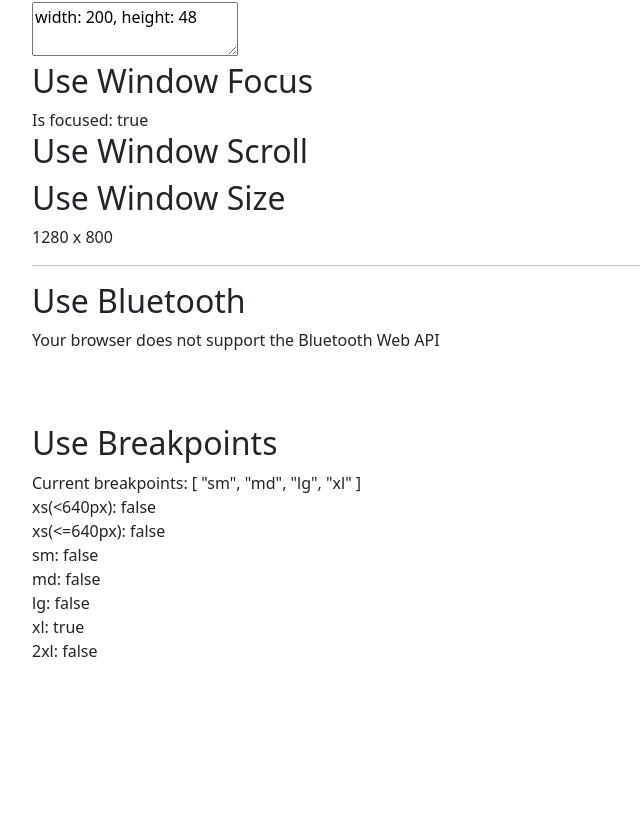
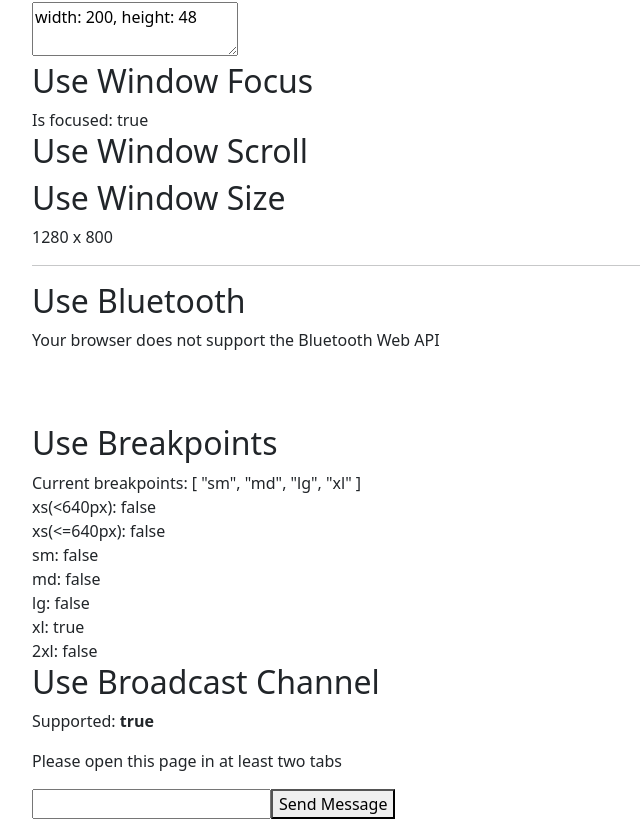
Before and after one commit to UlakhovichKate/vueUse, a Vue app in the folder vueUse/: page / in a window 1280 px wide. Shown: the part 3697-4516 px from the top of the page, without its empty margins (0-640 px from the left). Before the commit the page ends 4360 px from the top, so only its background shows below. Built offline with nearby package versions, Linux system fonts and the light colour scheme; no server answers.

Commit message:
UseBroadcastChannel.vue

```diff
--- a/vueUse/src/App.vue
+++ b/vueUse/src/App.vue
@@ -29,6 +29,7 @@
     <hr>
     <use-bluetooth/>
     <use-breakpoints/>
+    <use-broadcast-channel/>
   </main>
 </template>
 
@@ -60,6 +61,8 @@
   import UseWindowSize from "./vueUseComponents/UseWindowSize.vue";
   import UseBluetooth from "./vueUseComponents/UseBluetooth.vue";
   import UseBreakpoints from "./vueUseComponents/UseBreakpoints.vue";
+  import UseBroadcastChannel from "./vueUseComponents/UseBroadcastChannel.vue";
+
 
 </script>
 
--- /dev/null
+++ b/vueUse/src/vueUseComponents/UseBroadcastChannel.vue
@@ -0,0 +1,50 @@
+<script setup lang="ts">
+import { ref, watch } from 'vue'
+import { useBroadcastChannel } from '@vueuse/core'
+
+const {
+  isSupported,
+  data,
+  post,
+  error,
+} = useBroadcastChannel({ name: 'vueuse-demo-channel' })
+
+const message = ref('')
+
+watch(data, () => {
+  if (data.value)
+    alert(data.value)
+})
+</script>
+
+<template>
+  <h2>Use Broadcast Channel</h2>
+  <div>
+    <p>
+      Supported:
+      <b>{{ isSupported }}</b>
+    </p>
+
+    <p>Please open this page in at least two tabs</p>
+  </div>
+
+  <div v-if="isSupported">
+    <form @submit.prevent="post(message)">
+      <input v-model="message" type="text">
+      <button type="submit">
+        Send Message
+      </button>
+    </form>
+
+    <p v-if="data">
+      received: {{ data }}
+    </p>
+
+    <p v-if="error">
+      error: {{ error }}
+    </p>
+  </div>
+  <div v-else>
+    Aww, snap! The Broadcast Channel Web API is not supported in your browser.
+  </div>
+</template>
```
